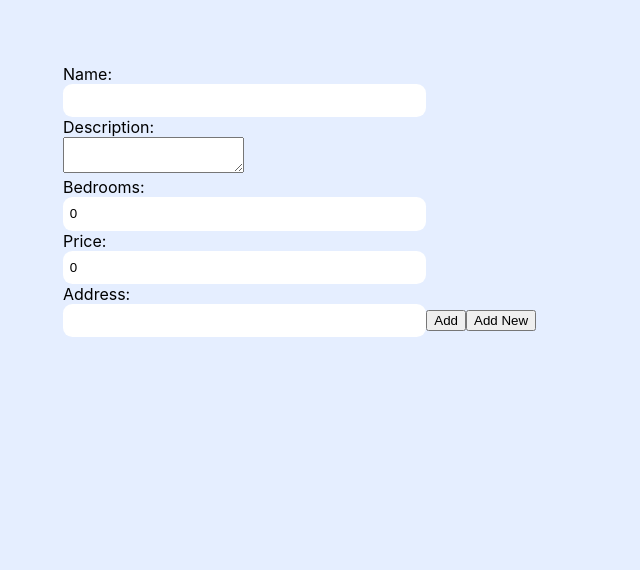
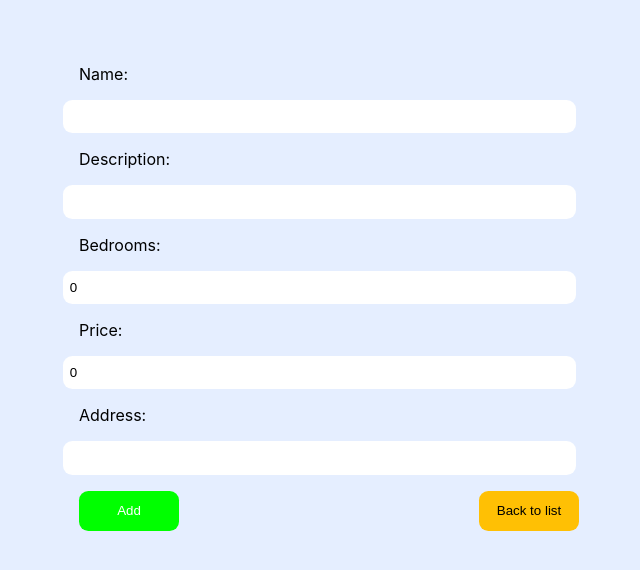
Before and after one commit to bartelke/PIW, a React (Create React App) app in the folder homework3/evilla/: page /add in a window 1280 px wide. Shown: the top 570 px of the page, without its empty margins (1-641 px from the left). Built offline with nearby package versions, Linux system fonts and the light colour scheme.

Commit message:
homework3: prettier css for Add component

```diff
--- a/homework3/evilla/src/components/add/Add.css
+++ b/homework3/evilla/src/components/add/Add.css
@@ -1,6 +1,7 @@
 label{
     display: flex;
     justify-content: space-between;
+    margin: 1em;
 }
 
 form{
@@ -10,7 +11,7 @@ form{
 
 input{
     height: 1.5em;
-    width: 350px;
+    width: 500px;
 }
 
 #cancel{
@@ -25,3 +26,25 @@ input{
     border: none;
     padding: 0.5em;
 }
+.add-footer{
+    margin: 1em;
+    display: flex;
+    justify-content: space-between;
+    width: 500px;
+}
+
+.add-footer button{
+    width: 100px;
+    height: 3em;
+    border-radius: 0.7em;
+    border: none;
+}
+
+#submit{
+    background-color: lime;
+    color: white;
+}
+
+#back{
+    background-color: #FFC004;
+}
--- a/homework3/evilla/src/components/add/Add.jsx
+++ b/homework3/evilla/src/components/add/Add.jsx
@@ -45,15 +45,18 @@ function Add(props) {
       <label htmlFor="name">Name:</label>
       <input type="text" id="name" value={name} onChange={handleNameChange} required />
       <label htmlFor="description">Description:</label>
-      <textarea id="description" value={description} onChange={handleDescriptionChange} required />
+      <input type="text" value={description} onChange={handleDescriptionChange} required />
       <label htmlFor="bedrooms">Bedrooms:</label>
       <input type="number" id="bedrooms" value={bedrooms} onChange={handleBedroomsChange} required />
       <label htmlFor="price">Price:</label>
       <input type="number" id="price" value={price} onChange={handlePriceChange} required />
       <label htmlFor="address">Address:</label>
       <input type="text" id="address" value={address} onChange={handleAddressChange} required />
-      <button type="submit">Add</button>
-      <Link to="/"><button>Add New</button></Link>
+      <div class="add-footer">
+        <button id="submit" type="submit">Add</button>
+        <Link to="/"><button id="back">Back to list</button></Link>
+      </div>
+
     </form>
   );
 }
```
Also changed, not shown: 1 other file (tests, documents, lock files or other folders).
